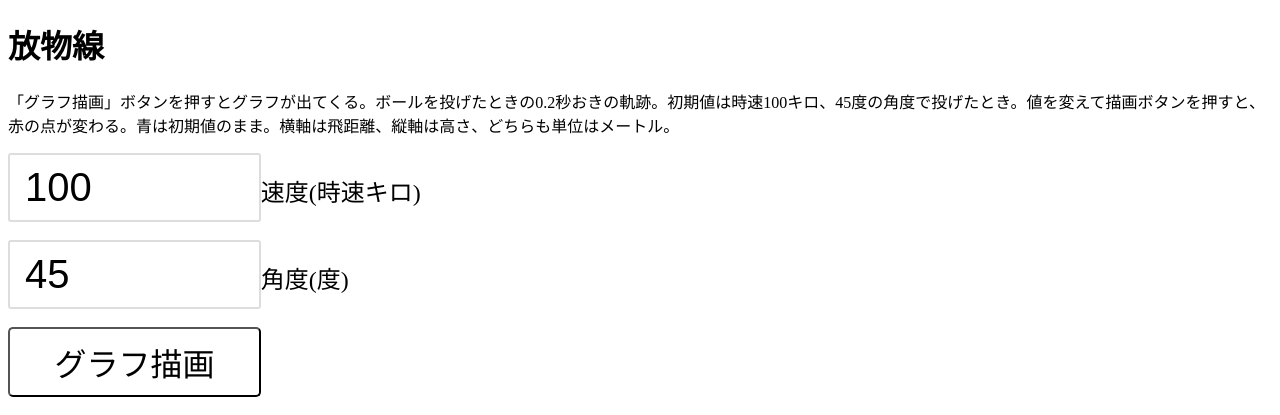
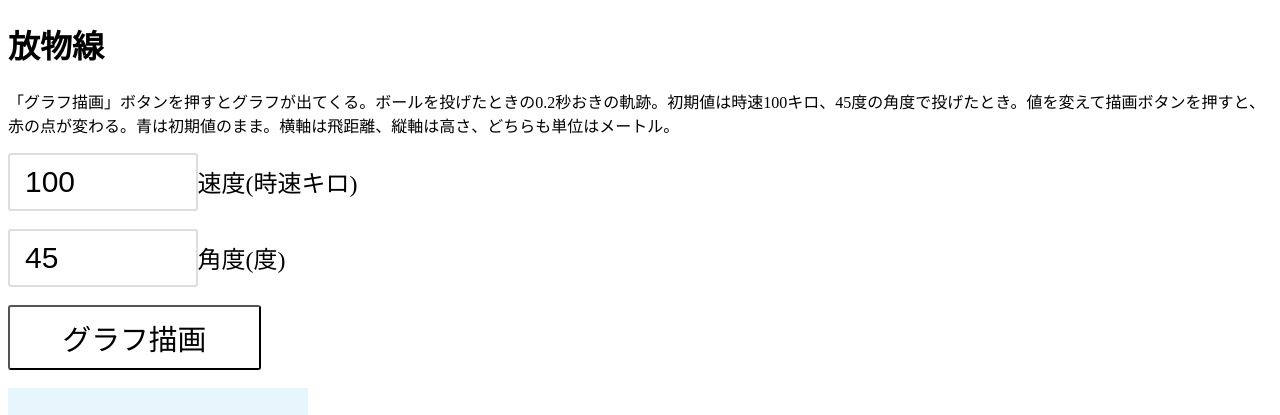
Before and after one commit to nkino-kino/ikuy-iron2, a PHP site: the page made by 放物線5入力3.html in a window 1280 px wide. Shown: the top 415 px of the page. Run offline with PHP 8.4, Linux system fonts and the light colour scheme; a map, chart or similar area stays blank; some libraries are stand-ins or nearby versions.

Commit message:
Update 放物線5入力3.css

```diff
--- a/放物線5入力3.css
+++ b/放物線5入力3.css
@@ -8,26 +8,26 @@
 }
 #btn1 {
   width:20%;
-  font-size:200%;
+  font-size:180%;
   color:#000000;
   text-align:center;
   display:block;
   padding:10px 0 10px;
   background:#FFFFFF;
-  border-radius: 5px;
+  border-radius: 3px;
 }
 #velocity {
-  width: 20%; /*親要素いっぱい広げる*/
+  width: 15%; /*親要素いっぱい広げる*/
     padding: 10px 15px; /*ボックスを大きくする*/
-    font-size: 40px;
+    font-size: 30px;
     border-radius: 3px; /*ボックス角の丸み*/
     border: 2px solid #ddd; /*枠線*/
     box-sizing: border-box; /*横幅の解釈をpadding, borderまでとする*/;
 }
 #angle {
-  width: 20%; /*親要素いっぱい広げる*/
+  width: 15%; /*親要素いっぱい広げる*/
     padding: 10px 15px; /*ボックスを大きくする*/
-    font-size: 40px;
+    font-size: 30px;
     border-radius: 3px; /*ボックス角の丸み*/
     border: 2px solid #ddd; /*枠線*/
     box-sizing: border-box; /*横幅の解釈をpadding, borderまでとする*/;
```
